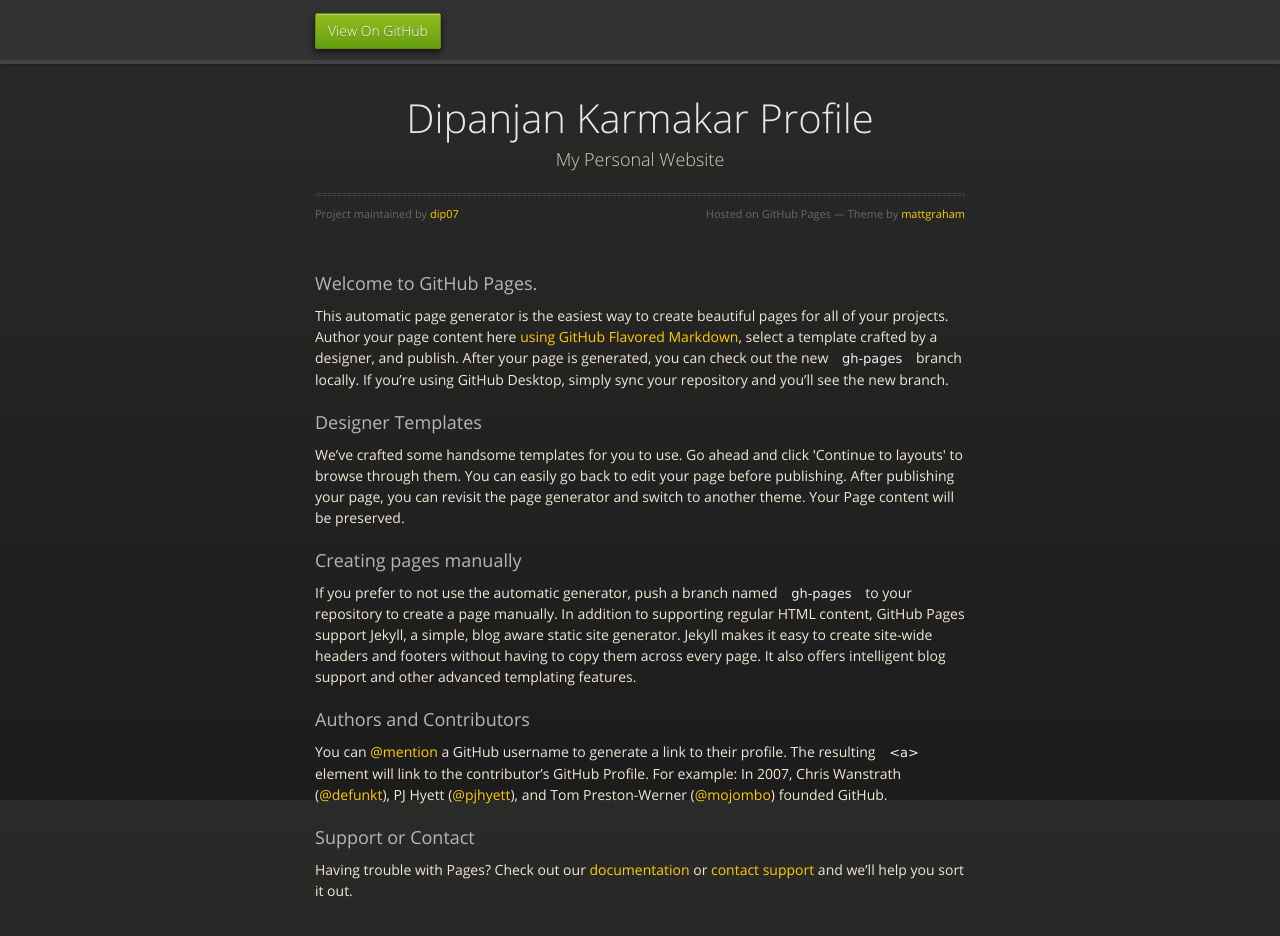
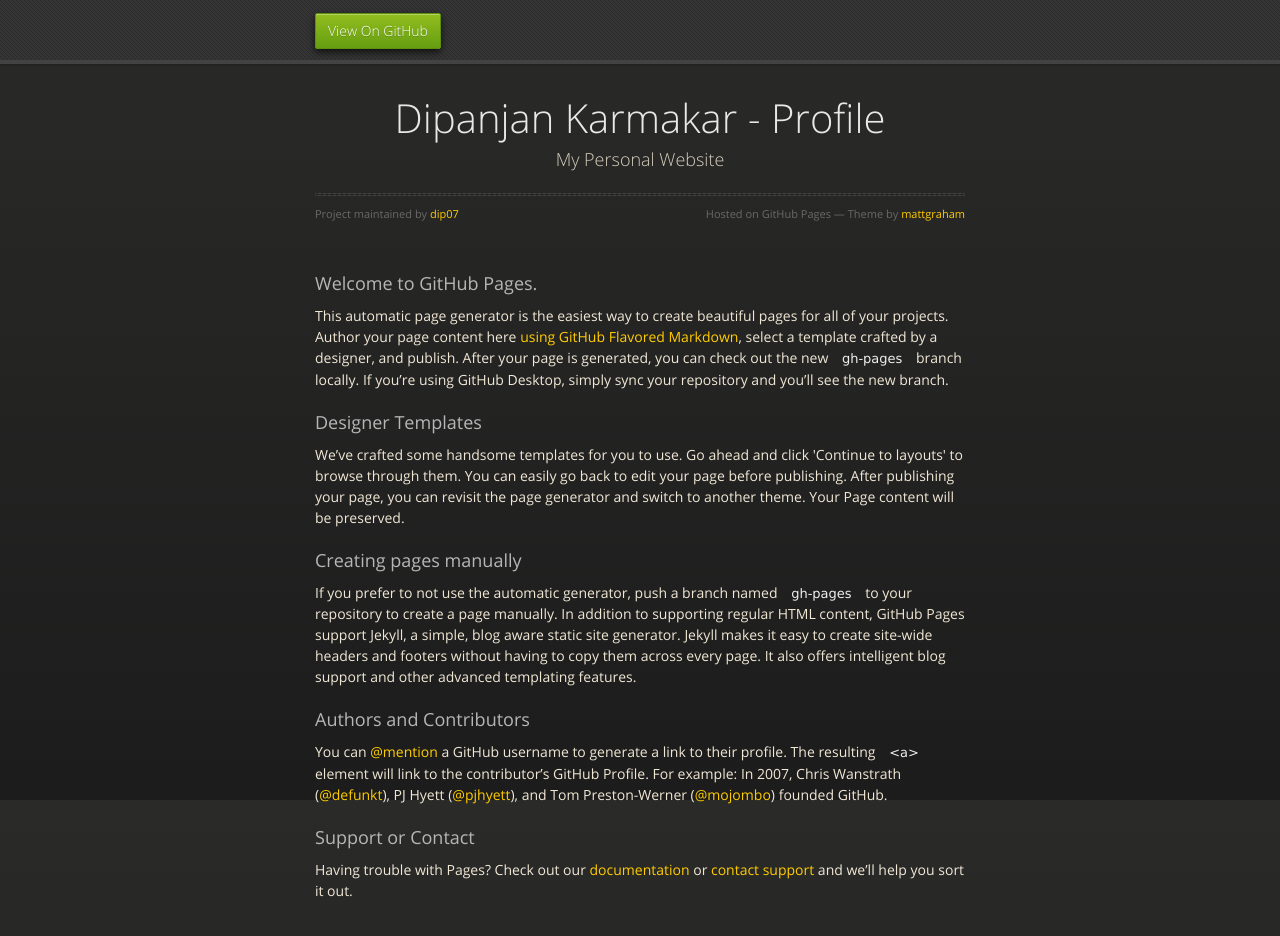
Before and after one commit to dip07/dip07.github.io, a plain HTML site: page index.html in a window 1280 px wide. Drawn offline with nearby package versions, Linux system fonts and the light colour scheme.

Commit message:
Added a -

```diff
--- a/index.html
+++ b/index.html
@@ -28,7 +28,7 @@
 
       <section>
         <div id="title">
-          <h1>Dipanjan Karmakar Profile</h1>
+          <h1>Dipanjan Karmakar - Profile</h1>
           <p>My Personal Website</p>
           <hr>
           <span class="credits left">Project maintained by <a href="https://github.com/dip07">dip07</a></span>
```
